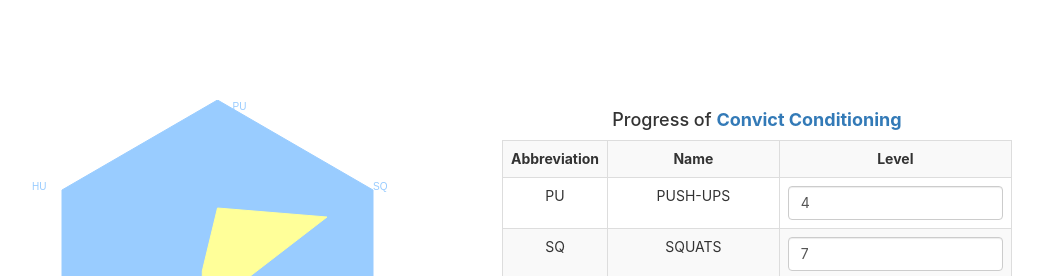
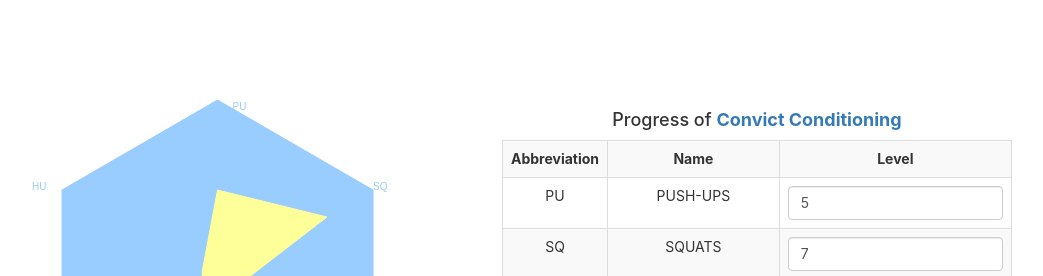
Before and after one commit to liuxd/HexChart, a plain HTML site: page index.html in a window 1280 px wide. Shown: the top 276 px of the page, without its empty margins (153-1196 px from the left). Drawn offline with Linux system fonts and the light colour scheme.

Commit message:
Update index.html

```diff
--- a/index.html
+++ b/index.html
@@ -40,7 +40,7 @@
                         <tr>
                             <td>PU</td>
                             <td>PUSH-UPS</td>
-                            <td><input type="text" class="form-control" id="PUSH-UPS" value="4" /></td>
+                            <td><input type="text" class="form-control" id="PUSH-UPS" value="5" /></td>
                         </tr>
                         <tr>
                             <td>SQ</td>
```
